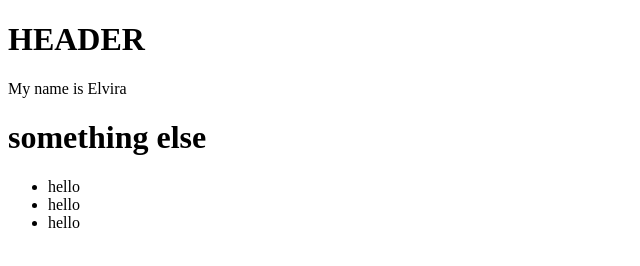
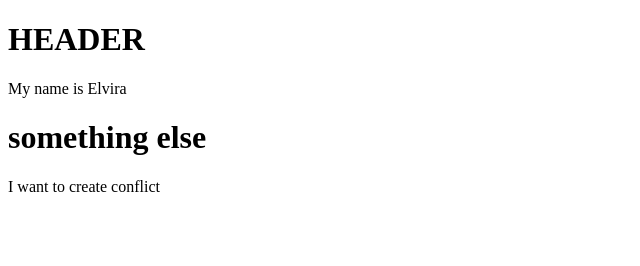
Before and after one commit to Elvira9797/team78-1, a plain HTML site: page index.html in a window 1280 px wide. Shown: the whole page, without its empty margins (0-640 px from the left). Drawn offline with Linux system fonts and the light colour scheme.

Commit message:
conflict

```diff
--- a/index.html
+++ b/index.html
@@ -14,11 +14,7 @@
     <p>My name is Elvira</p>
     <h1>something else</h1>
     <section>
-      <ul>
-        <li>hello</li>
-        <li>hello</li>
-        <li>hello</li>
-      </ul>
+      <p>I want to create conflict</p>
     </section>
   </body>
 </html>
```
